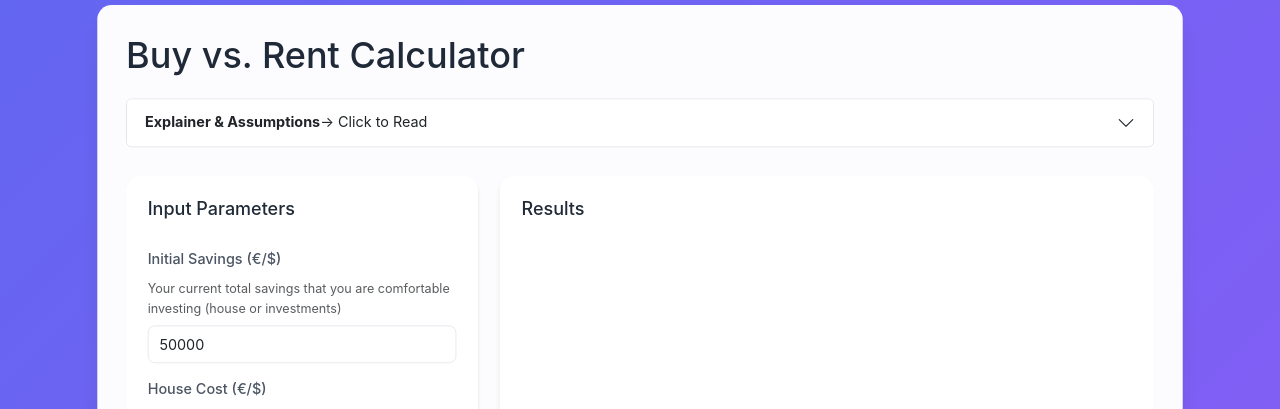
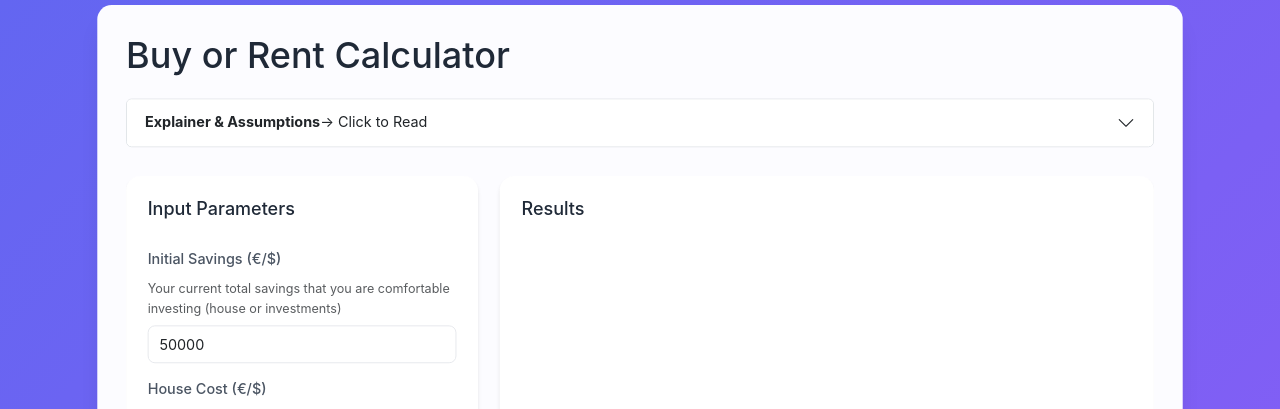
Before and after one commit to seanw712/Buy-vs-Rent, a Flask app: page / in a window 1280 px wide. Shown: the top 409 px of the page. Run offline with Flask 3, Linux system fonts and the light colour scheme.

Commit message:
buy or rent calculator

```diff
--- a/templates/index.html
+++ b/templates/index.html
@@ -3,14 +3,14 @@
 <head>
     <meta charset="UTF-8">
     <meta name="viewport" content="width=device-width, initial-scale=1.0">
-    <title>Buy vs. Rent Calculator</title>
+    <title>Buy or Rent Calculator</title>
     <link href="https://cdn.jsdelivr.net/npm/bootstrap@5.3.0/dist/css/bootstrap.min.css" rel="stylesheet">
     <link href="{{ url_for('static', filename='style.css') }}" rel="stylesheet">
 </head>
 <body>
     <div class="page-wrapper">
         <div class="container">
-            <h1 class="mb-4">Buy vs. Rent Calculator</h1>
+            <h1 class="mb-4">Buy or Rent Calculator</h1>
 
             <!-- Convert to accordion -->
             <div class="accordion mb-4" id="explainerAccordion">
```
